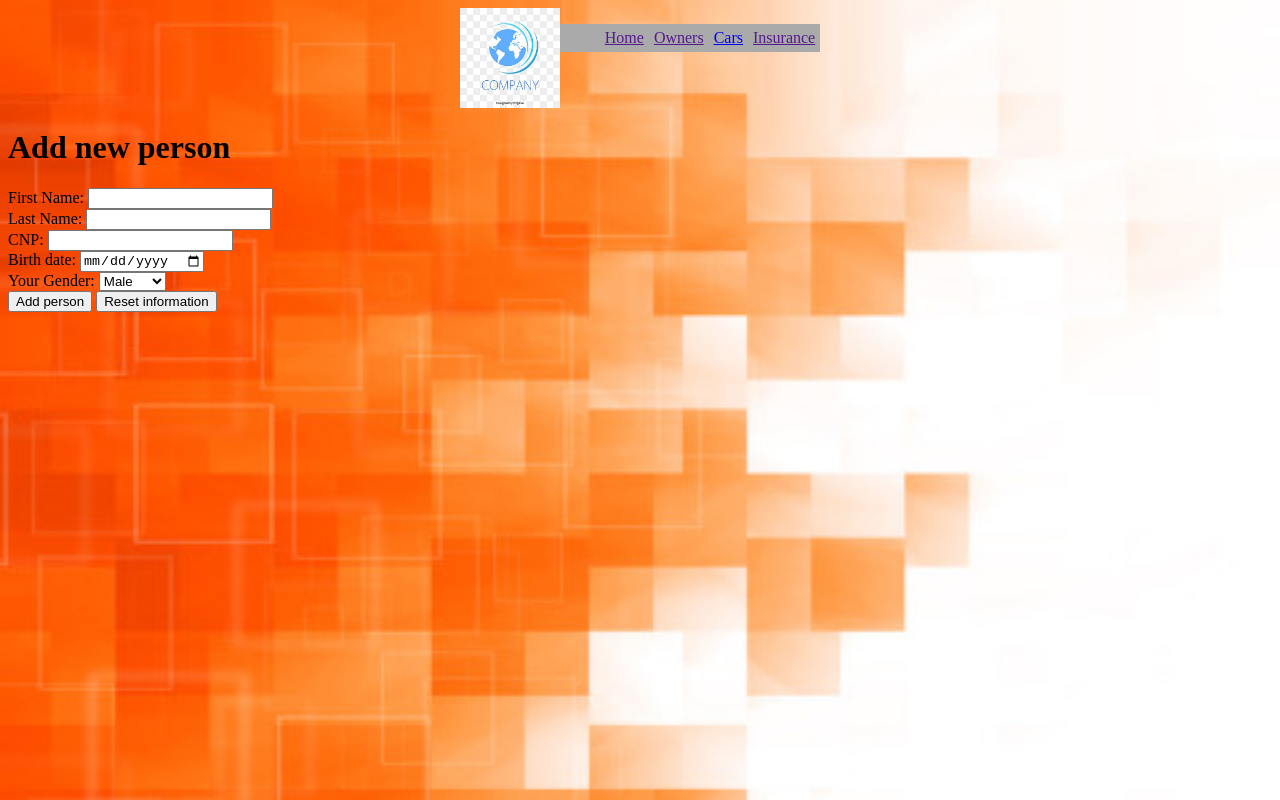
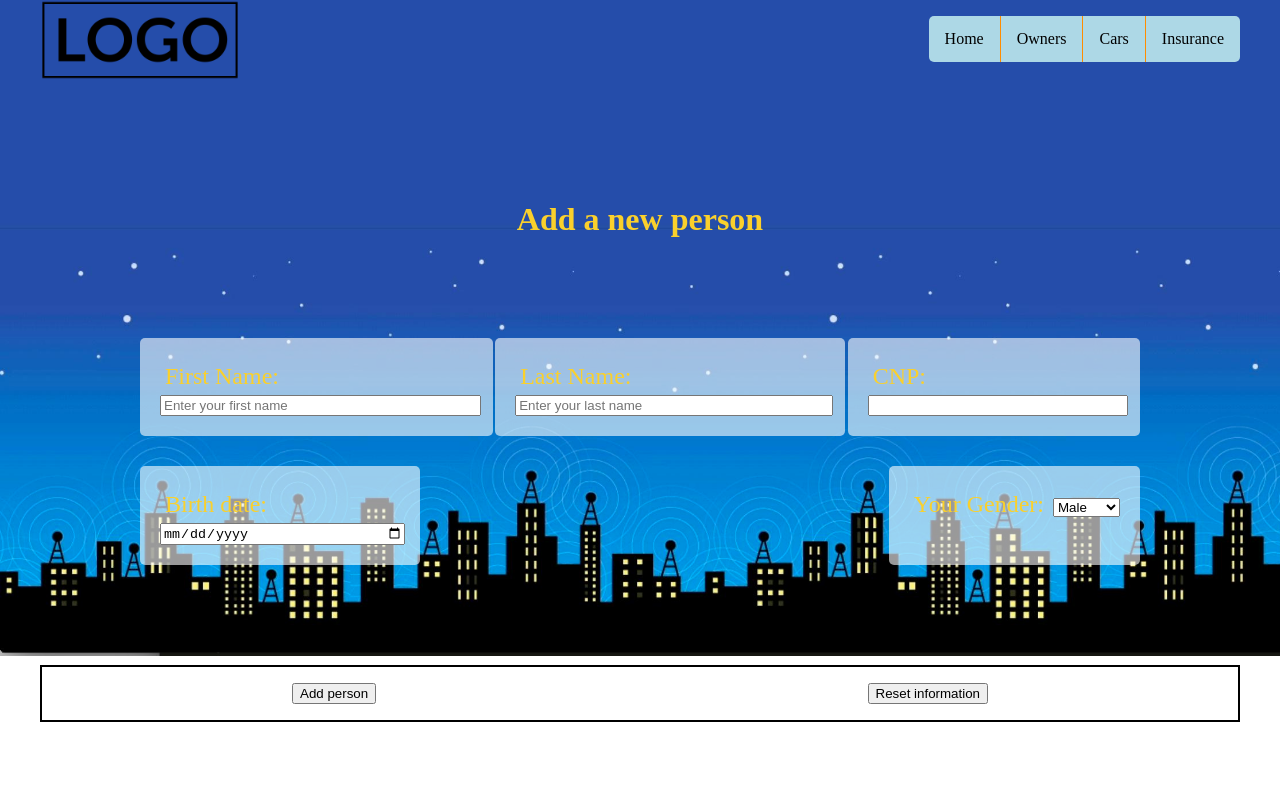
Before and after one commit to emanuele-ghica/test_repo, a plain HTML site: page index.html in a window 1280 px wide. Drawn offline with Linux system fonts and the light colour scheme.

Commit message:
I changed every feature

```diff
--- a/index.html
+++ b/index.html
@@ -7,26 +7,28 @@
 </head>
 <body>
     <header>
-        <img class="logo" src="images/logi-img.jpg" alt="logo image.">
+        <img class="logo" src="images/logo-image.png" alt="logo image.">
         <nav>
-            <ul class="list">
-                <li><a href="" f>Home</a></li>
-                <li><a href="">Owners</a></li>
+            <ul>
+                <li><a href="#">Home</a></li>
+                <li><a href="#">Owners</a></li>
                 <li><a href="cars.html">Cars</a></li>
-                <li><a href="">Insurance</a></li>
+                <li><a href="#">Insurance</a></li>
             </ul>
         </nav>
     </header>
+
     <main>
-        <h1>Add new person</h1>
+        <div class="form-body">
+            <h1>Add a new person</h1>
             <form>
                 <div class="form-field">
                     <label for="first-name">First Name: </label>
-                <input type="text" id="first-name"/>
+                    <input type="text" id="first-name" placeholder="Enter your first name"/>
                 </div>
                 <div class="form-field">
                     <label for="last-name">Last Name: </label>
-                <input type="text" id="last-name"/>
+                    <input type="text" id="last-name" placeholder="Enter your last name"/>
                 </div>
                 <div class="form-field">
                     <label for="CNP">CNP: </label>
@@ -44,11 +46,12 @@
                         <option>Other</option>
                     </select>
                 </div>
+            </form>
             <div class="action-button">
                 <button type="submit">Add person</button>
                 <button type="reset">Reset information</button>
             </div>
-        </form>
+        </div>
     </main>
 </body>
 </html>
--- a/style.css
+++ b/style.css
@@ -1,29 +1,90 @@
 body {
-    background-image: url("/images/backgroud-image.jpg");
+    background-image: url("/images/bg-image.jpg");
     background-repeat: no-repeat;
-    background-size: 100%;
+    background-size: 110%;
+    margin: 0 auto;
+    max-width: 1200px;
 }
 
-ul{
-    list-style-type: none;
+body > header{
     display: flex;
-    background-color: #aaa;
+    justify-content: space-between;
+    height: 5rem;
+    padding-bottom: 100px;
+}
 
+ul {
+    display: flex;
+    list-style: none;
+}
+
+ul > li {
+    border-right: 1px solid #ff8c00;
 
 }
 
-ul li{
-    padding: 5px;
+ul > li:last-child{
+    border-right: none;
 }
 
-.logo {
-    width: 100px;
-    height: 100px;
+body ul > li > a {
+    display: block;
+    color: #000;
+    text-align: center;
+    padding: 14px 16px;
+    text-decoration: none;
+    background-color: #add8e6;
 }
 
-header {
+body ul > li:first-child > a {
+    border-radius: 5px 0 0 5px;
+}
+
+body ul > li:last-child > a {
+    border-radius: 0 5px 5px 0;
+}
+
+body ul > li > a:hover {
+    background-color: #72bcd4;
+
+}
+
+.form-body form {
     display: flex;
-    flex-direction: row;
-    justify-content: center;
-    height: 100px;
+    flex-wrap: wrap;
+    justify-content: space-between;
+    margin: 100px;
+    row-gap: 30px;
 }
+
+body .form-body h1 {
+    text-align: center;
+    color: #FAD02C;
+}
+.form-field{
+    background-color: rgba(255, 255, 255, 0.6);
+    border-radius: 5px;
+    padding: 20px;
+
+}
+.form-field > label{
+    color: #FAD02C;
+    padding: 5px;
+    display: inline-block;
+    font-size: 24px;
+}
+
+.form-field > input{
+    width: 100%;
+}
+.action-button{
+    display: flex;
+    justify-content: space-between;
+    cursor: pointer;
+    text-align: center;
+    text-decoration: none;
+    padding: 16px 250px;
+    border: 2px solid #000;
+    font-size: 24px;
+
+}
```
Also changed, not shown: images/backgroud-image.jpg (deleted), images/bg-image.jpg (added), images/logi-img.jpg (deleted), images/logo-image.png (added). Lines whose indentation alone changed are shown as unchanged.
